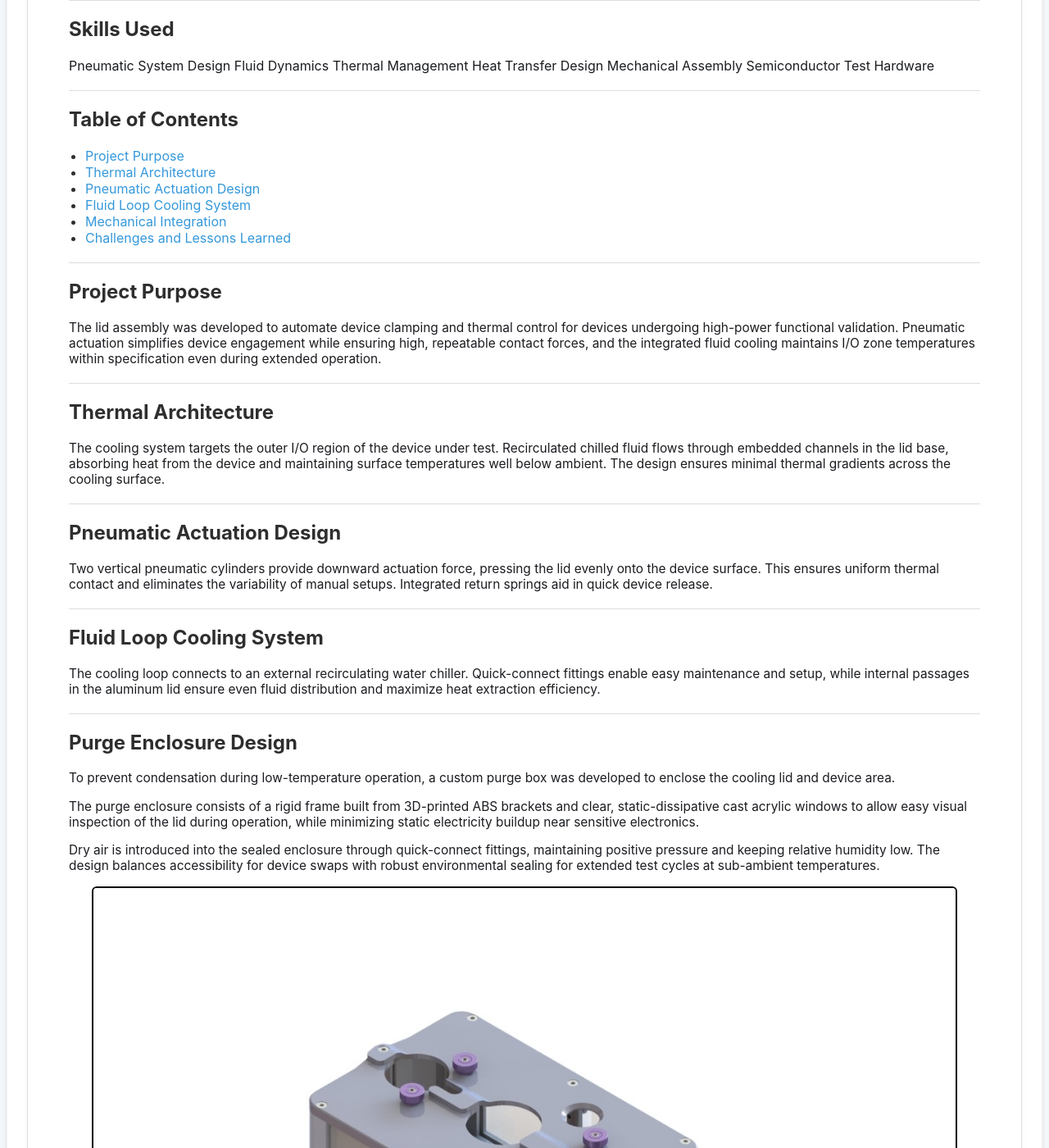
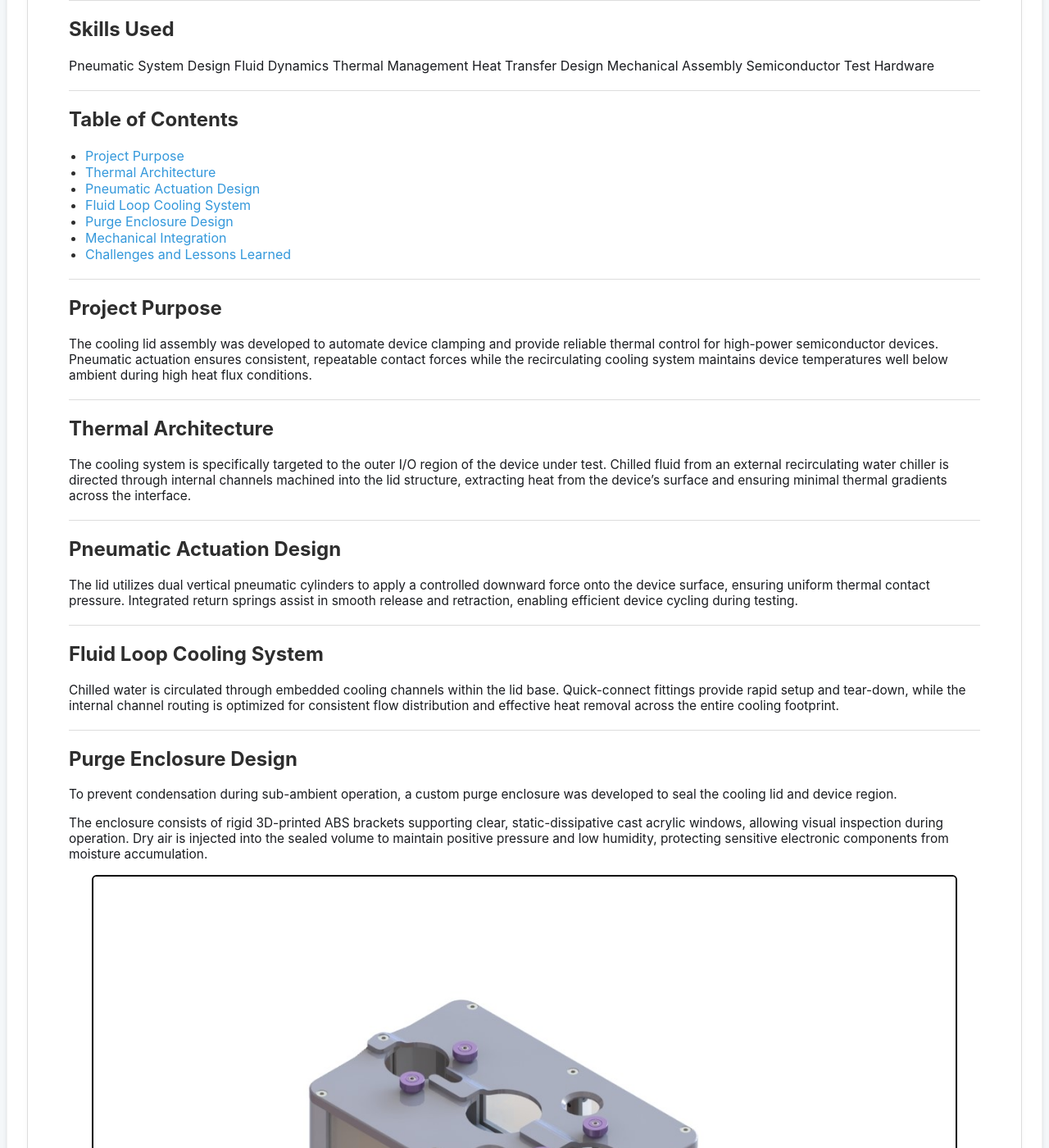
Before and after one commit to bluippold/bluippold.github.io, a Jekyll site: the page built from _projects/CoolerLid/index.md, in a window 1280 px wide and 1400 px high, scrolled down 1149 px. Shown: the whole window at 82% size. Built offline with Jekyll 4.4.1, drawn with Linux system fonts in a browser that asks for light colours; some of the changed text lies outside the part shown.

Commit message:
Update index.md

```diff
--- a/_projects/CoolerLid/index.md
+++ b/_projects/CoolerLid/index.md
@@ -1,7 +1,7 @@
 ---
 layout: post
-title: Pneumatic Cooling Lid
-description: "A pneumatically actuated cooling lid designed for semiconductor device testing, utilizing a recirculating fluid loop to maintain controlled temperatures across the device's I/O region. This assembly enables consistent thermal contact and automated device engagement during cold-temperature tests."
+title: Pneumatic Cooling Lid Assembly
+description: "A pneumatically actuated cooling lid designed for semiconductor device testing, utilizing a recirculating fluid loop to maintain controlled temperatures across the device's I/O region. This assembly enables consistent thermal contact and automated device engagement during thermal cycling tests."
 card-image: /_projects/CoolerLid/CoolingLid.JPG
 skills:
   - Pneumatic System Design
@@ -14,7 +14,7 @@ skills:
 
 # Pneumatic Cooling Lid Assembly
 
-<img src="/_projects/CoolerLid/CoolingLid.JPG" alt="Pneumatic Cooling Lid" class="centered-image" />
+<img src="/_projects/CoolerLid/CoolingLid.JPG" alt="Pneumatic Cooling Lid Assembly" class="centered-image" />
 
 ---
 
@@ -42,6 +42,7 @@ This project involved the development of a pneumatically actuated cooling lid de
 - [Thermal Architecture](#thermal-architecture)
 - [Pneumatic Actuation Design](#pneumatic-actuation-design)
 - [Fluid Loop Cooling System](#fluid-loop-cooling-system)
+- [Purge Enclosure Design](#purge-enclosure-design)
 - [Mechanical Integration](#mechanical-integration)
 - [Challenges and Lessons Learned](#challenges-and-lessons-learned)
 
@@ -49,49 +50,47 @@ This project involved the development of a pneumatically actuated cooling lid de
 
 ## Project Purpose
 
-The lid assembly was developed to automate device clamping and thermal control for devices undergoing high-power functional validation. Pneumatic actuation simplifies device engagement while ensuring high, repeatable contact forces, and the integrated fluid cooling maintains I/O zone temperatures within specification even during extended operation.
+The cooling lid assembly was developed to automate device clamping and provide reliable thermal control for high-power semiconductor devices. Pneumatic actuation ensures consistent, repeatable contact forces while the recirculating cooling system maintains device temperatures well below ambient during high heat flux conditions.
 
 ---
 
 ## Thermal Architecture
 
-The cooling system targets the outer I/O region of the device under test. Recirculated chilled fluid flows through embedded channels in the lid base, absorbing heat from the device and maintaining surface temperatures well below ambient. The design ensures minimal thermal gradients across the cooling surface.
+The cooling system is specifically targeted to the outer I/O region of the device under test. Chilled fluid from an external recirculating water chiller is directed through internal channels machined into the lid structure, extracting heat from the device's surface and ensuring minimal thermal gradients across the interface.
 
 ---
 
 ## Pneumatic Actuation Design
 
-Two vertical pneumatic cylinders provide downward actuation force, pressing the lid evenly onto the device surface. This ensures uniform thermal contact and eliminates the variability of manual setups. Integrated return springs aid in quick device release.
+The lid utilizes dual vertical pneumatic cylinders to apply a controlled downward force onto the device surface, ensuring uniform thermal contact pressure. Integrated return springs assist in smooth release and retraction, enabling efficient device cycling during testing.
 
 ---
 
 ## Fluid Loop Cooling System
 
-The cooling loop connects to an external recirculating water chiller. Quick-connect fittings enable easy maintenance and setup, while internal passages in the aluminum lid ensure even fluid distribution and maximize heat extraction efficiency.
+Chilled water is circulated through embedded cooling channels within the lid base. Quick-connect fittings provide rapid setup and tear-down, while the internal channel routing is optimized for consistent flow distribution and effective heat removal across the entire cooling footprint.
 
 ---
 
 ## Purge Enclosure Design
 
-To prevent condensation during low-temperature operation, a custom purge box was developed to enclose the cooling lid and device area.
+To prevent condensation during sub-ambient operation, a custom purge enclosure was developed to seal the cooling lid and device region.
 
-The purge enclosure consists of a rigid frame built from 3D-printed ABS brackets and clear, static-dissipative cast acrylic windows to allow easy visual inspection of the lid during operation, while minimizing static electricity buildup near sensitive electronics.
+The enclosure consists of rigid 3D-printed ABS brackets supporting clear, static-dissipative cast acrylic windows, allowing visual inspection during operation. Dry air is injected into the sealed volume to maintain positive pressure and low humidity, protecting sensitive electronic components from moisture accumulation.
 
-Dry air is introduced into the sealed enclosure through quick-connect fittings, maintaining positive pressure and keeping relative humidity low. The design balances accessibility for device swaps with robust environmental sealing for extended test cycles at sub-ambient temperatures.
-
-<img src="/_projects/CoolerLid/CoolingLidPurge.JPG" alt="Purge Box Surrounding Cooling Lid" class="centered-image" />
+<img src="/_projects/CoolerLid/CoolingLidPurge.JPG" alt="Cooling Lid Purge Box Enclosure" class="centered-image" />
 
 ---
 
 ## Mechanical Integration
 
-The lid frame was designed to interface precisely with custom test boards and device carriers. Locating features and robust mounting allow for rapid device swaps while maintaining alignment and reliable sealing under pressure.
+The cooling lid system was designed to interface precisely with custom PCB test fixtures and DUT carriers. Locating features and robust mounting allow for reliable device alignment while withstanding the mechanical loads from pneumatic clamping and thermal expansion.
 
 ---
 
 ## Challenges and Lessons Learned
 
-- Ensuring uniform contact pressure without excessive mechanical complexity
-- Designing compact fluid channels that maintain consistent flow distribution
-- Managing condensation risks during cold operation
-- Balancing system weight for ease of handling and operation
+- Designing pneumatic actuation for repeatable, uniform thermal contact
+- Managing fluid channel routing to maximize heat extraction while minimizing flow resistance
+- Preventing condensation on cold surfaces through positive-pressure dry air purging
+- Balancing system rigidity and ease of maintenance for rapid device swaps
```
